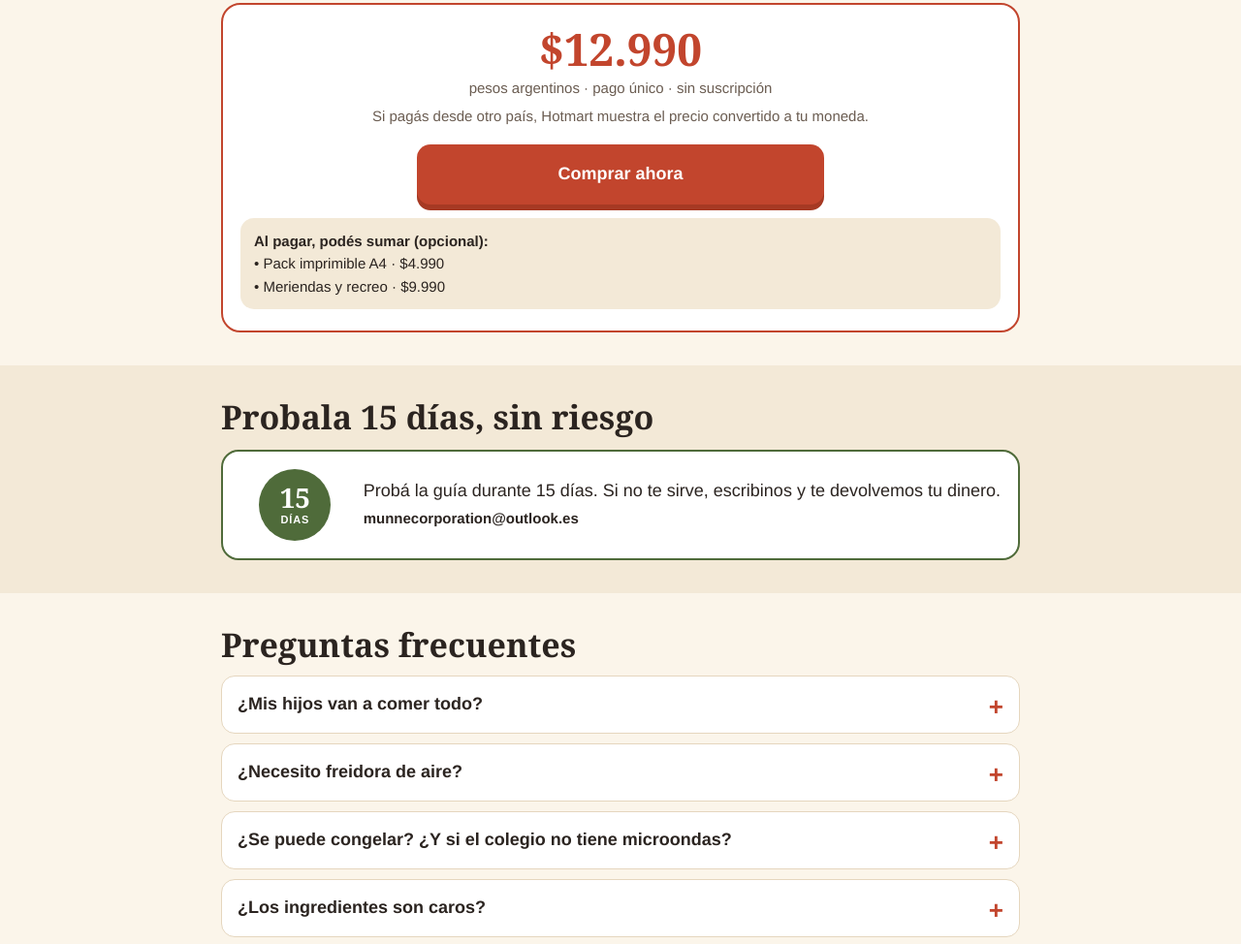
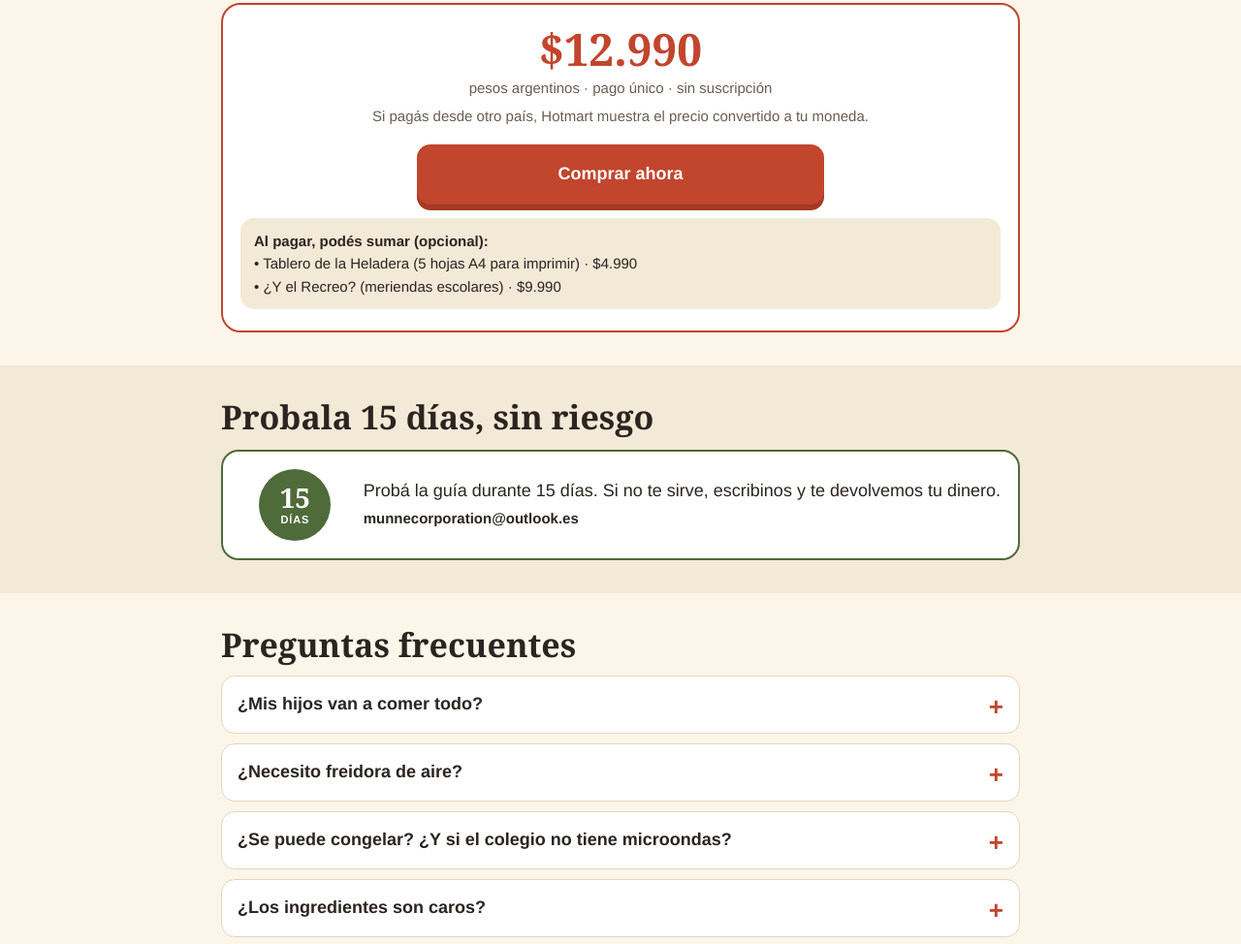
Before and after one commit to EzequeielRamirez/viandas-en-una-tarde, a plain HTML site: page index.html in a window 1280 px wide. Shown: the part 5207-6181 px from the top of the page at 97% size. Drawn offline with Linux system fonts and the light colour scheme.

Commit message:
Extras renombrados: Tablero de la Heladera y Y el Recreo

```diff
--- a/index.html
+++ b/index.html
@@ -212,7 +212,7 @@
       <small>pesos argentinos · pago único · sin suscripción</small>
       <small>Si pagás desde otro país, Hotmart muestra el precio convertido a tu moneda.</small>
       <a class="btn" href="https://pay.hotmart.com/I108663604Y?checkoutMode=10">Comprar ahora</a>
-      <div class="extras"><b>Al pagar, podés sumar (opcional):</b><br>• Pack imprimible A4 · $4.990<br>• Meriendas y recreo · $9.990</div>
+      <div class="extras"><b>Al pagar, podés sumar (opcional):</b><br>• Tablero de la Heladera (5 hojas A4 para imprimir) · $4.990<br>• ¿Y el Recreo? (meriendas escolares) · $9.990</div>
     </div>
   </div>
 </section>
```
Also changed, not shown: img/meriendas.jpg, img/mockups-incluye.png, img/pack.png.
